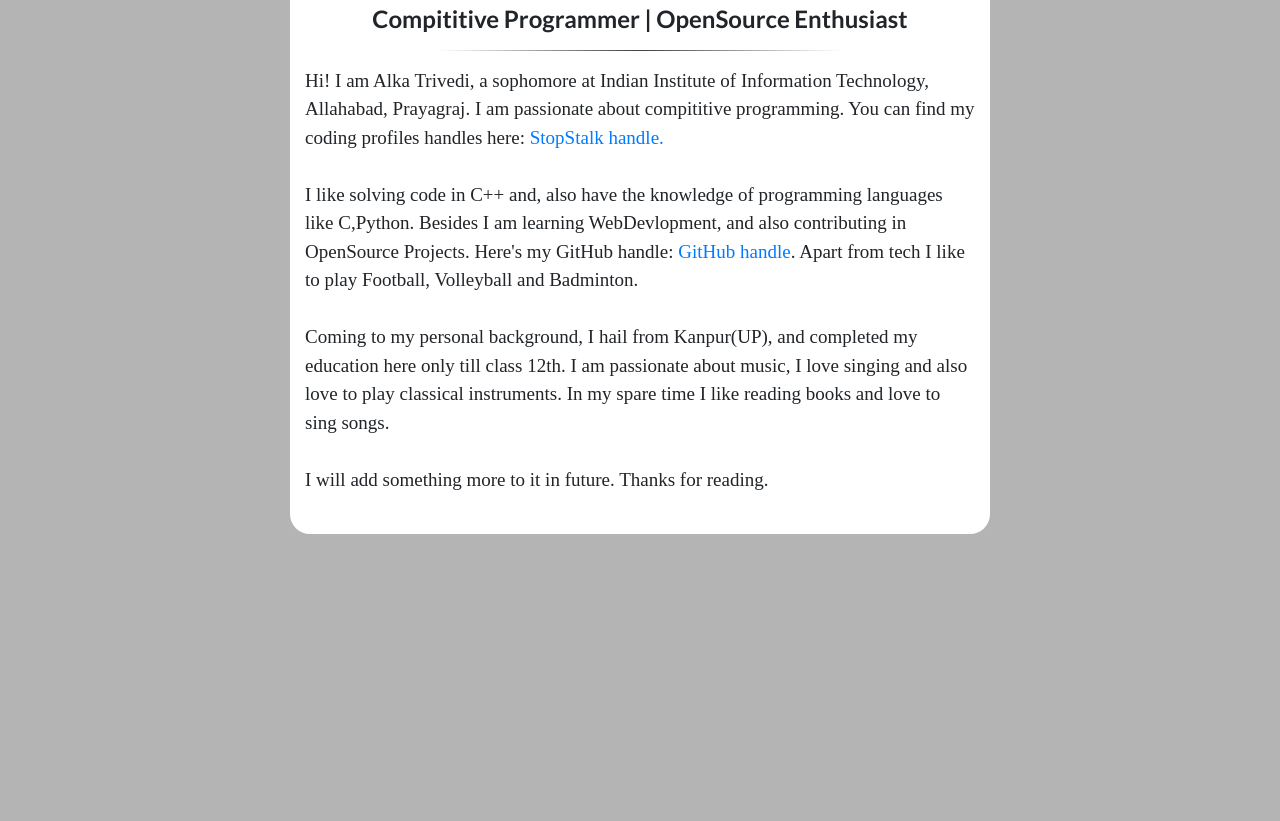
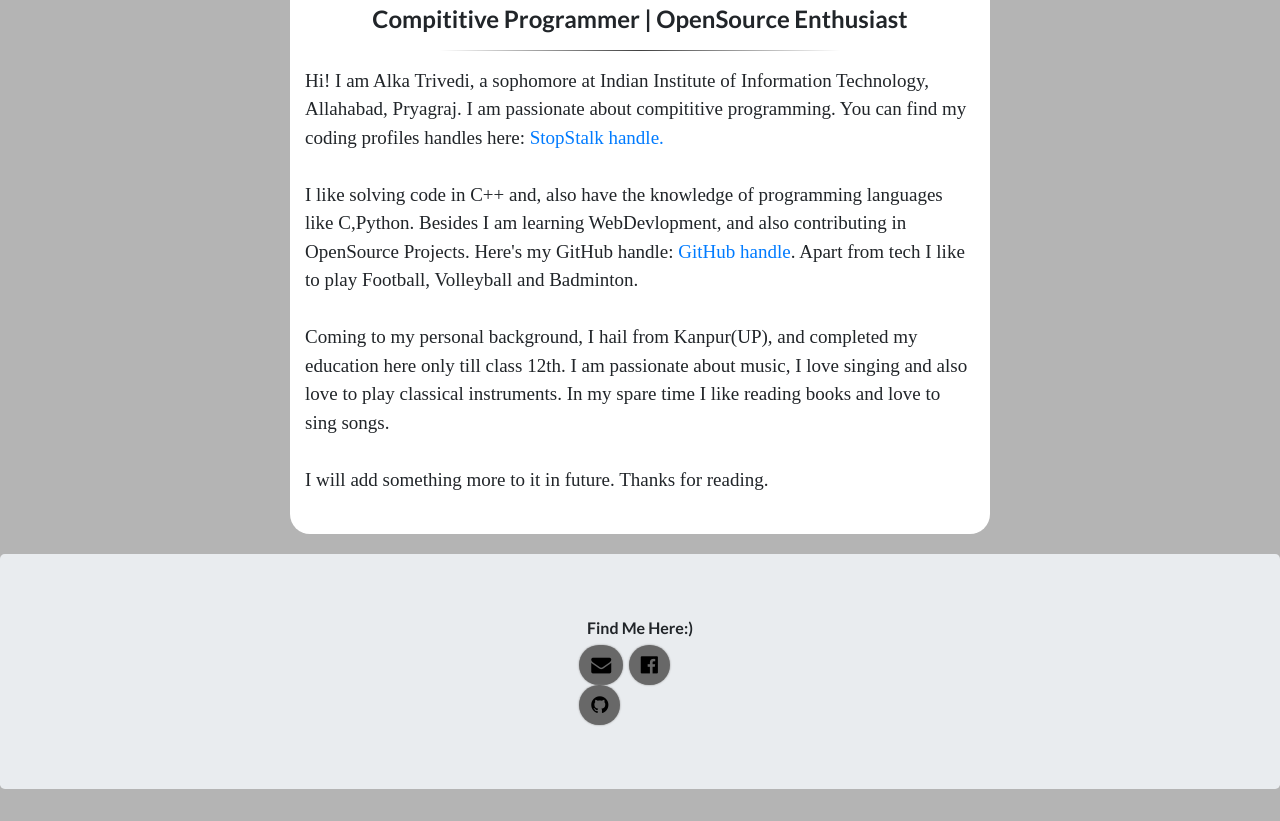
Before and after one commit to alkatrivedi/alkatrivedi.github.io, a plain HTML site: page index.html in a window 1280 px wide. Shown: the part 467-1288 px from the top of the page. Before the commit the page ends 1021 px from the top, so only its background shows below. Drawn offline with nearby package versions, Linux system fonts and the light colour scheme.

Commit message:
Personal Profile

```diff
--- a/index.css
+++ b/index.css
@@ -1,13 +1,16 @@
 h1{
 	text-align:center;
 	font-family:lato;
-	/*color:gray;*/
 }
 
 h4{
 	text-align:center;
 	font-family:lato;
-	/*color:gray;*/
+}
+
+h6{
+	text-align:center;
+	font-family:lato;
 }
 
 hr{
@@ -18,25 +21,11 @@ hr{
 }
 
 #content{
-	/*border:6px solid #bdc3c7;*/
-	/*padding:10px;*/
 	max-width:700px;
 	width:80%;
 	margin:20px auto;
 	border-radius:20px;
 }
-
-/*#content{
-	background:black;
-}*/
-
-/*body{
-	background:rgb(240,240,240);
-}*/
-
-/*p{
-	color:gray;
-}*/
 
 p{
 	font-family:railway;
@@ -50,3 +39,20 @@ body{
 #content{
 	background:white;
 }
+
+.icons{
+	display:inline-block;
+	padding-left:45%;
+	padding-right:44%;
+	font-size:20px;
+}
+
+
+i.fa {
+	display:inline-block;
+  	border-radius: 60px;
+  	box-shadow: 0px 0px 2px #888;
+ 	padding: 0.5em 0.6em;
+  	background:#686868;
+  	color:black;
+}
--- a/index.html
+++ b/index.html
@@ -5,6 +5,7 @@
 	<link rel="stylesheet" href="https://stackpath.bootstrapcdn.com/bootstrap/4.5.0/css/bootstrap.min.css" integrity="sha384-9aIt2nRpC12Uk9gS9baDl411NQApFmC26EwAOH8WgZl5MYYxFfc+NcPb1dKGj7Sk" crossorigin="anonymous">
 	<script src="https://stackpath.bootstrapcdn.com/bootstrap/4.5.0/js/bootstrap.min.js" integrity="sha384-OgVRvuATP1z7JjHLkuOU7Xw704+h835Lr+6QL9UvYjZE3Ipu6Tp75j7Bh/kR0JKI" crossorigin="anonymous"></script>
 	<link rel="stylesheet" type="text/css" href="index.css">
+	<link rel="stylesheet" href="https://cdnjs.cloudflare.com/ajax/libs/font-awesome/4.7.0/css/font-awesome.min.css">
 	<link href="https://fonts.googleapis.com/css2?family=Raleway&display=swap" rel="stylesheet">
 	<link href="https://fonts.googleapis.com/css2?family=Lato:wght@700&display=swap" rel="stylesheet">
 </head>
@@ -31,7 +32,7 @@
 	<hr>
 	<div>
 		<p>
-			Hi! I am Alka Trivedi, a sophomore at Indian Institute of Information Technology, Allahabad, Prayagraj.
+			Hi! I am Alka Trivedi, a sophomore at Indian Institute of Information Technology, Allahabad, Pryagraj.
 			I am passionate about compititive programming. You can find my coding profiles handles here: <a href="https://www.stopstalk.com/user/profile/Phoenix1212"> StopStalk handle.</a><br><br>
 			I like solving code in C++ and, also have the knowledge of programming languages like C,Python. Besides I am learning WebDevlopment, and also contributing in OpenSource Projects. Here's my GitHub handle: <a href="https://github.com/alkatrivedi"> GitHub handle</a>. Apart from tech I like to play Football, Volleyball and Badminton.
 
@@ -45,5 +46,16 @@
 		</p>
 		<br>
 	</div>
+</div>
+	<div class="jumbotron">
+		<h6>Find Me Here:)</h6>
+		<div class="icons">
+			<div class="cirlce-icons">
+			<a href="alkatrivedi12dec@gmail.com" target="blank"><i class="fa fa-envelope" aria-hidden="true" title="gmail"></i></a>
+			<a href="https://www.facebook.com/alka.trivedi.549" target="blank"><i class="fa fa-facebook-official" aria-hidden="true" title="facebook"></i></i></a>
+			<a href="https://github.com/alkatrivedi" target="blank"><i class="fa fa-github" aria-hidden="true" title="github"></i></a>
+			</div>
+		</div>
+	</div>
 </body>
 </html>
```
